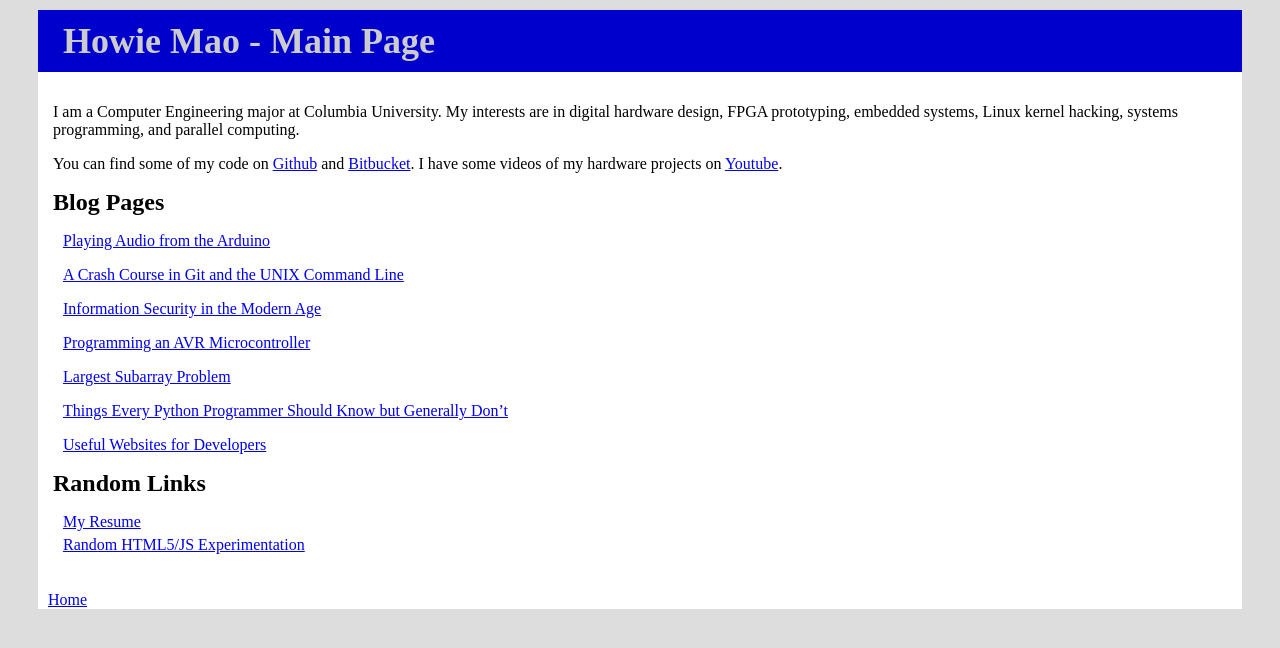
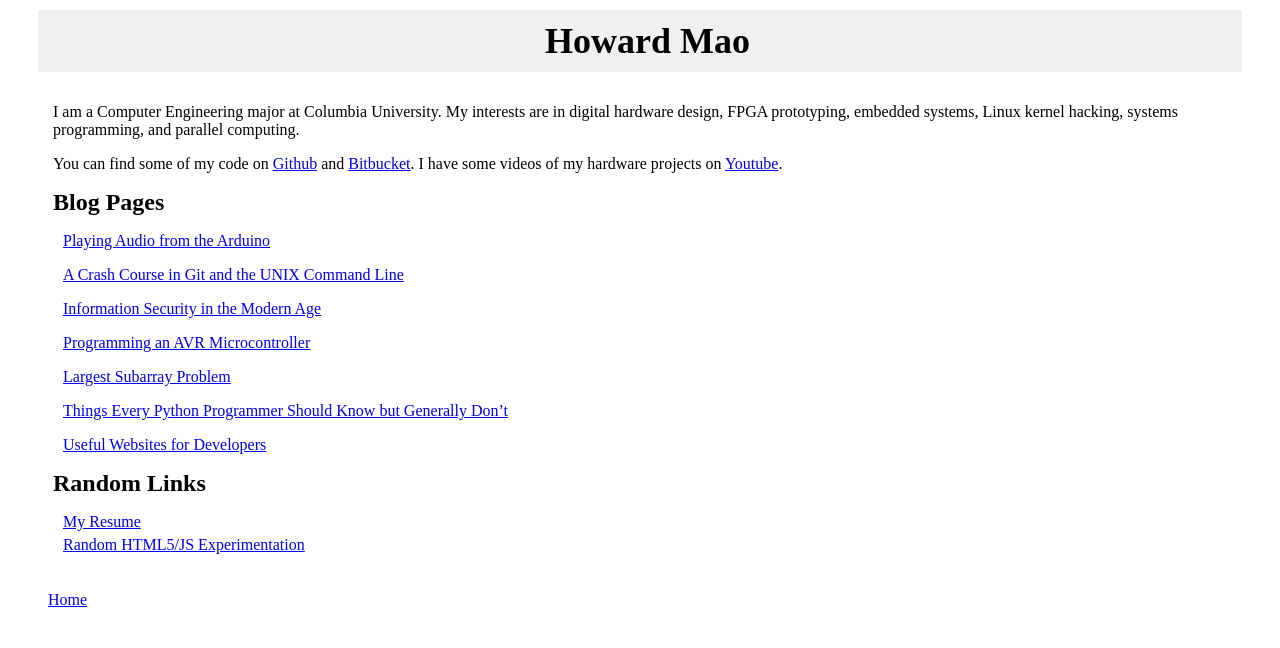
Before and after one commit to zhemao/zhemao.github.com, a Jekyll site: the page built from index.markdown, in a window 1280 px wide. Shown: the top 648 px of the page. Built offline with Jekyll 4.4.1, drawn with Linux system fonts in a browser that asks for light colours.

Commit message:
switch to a simpler style

```diff
--- a/_layouts/default.html
+++ b/_layouts/default.html
@@ -13,7 +13,7 @@
 <div id="container">
 
 <div id="header">
-<h1>Howie Mao - {{page.title}}</h1>
+<h1>Howard Mao</h1>
 </div> <!--header-->
 
 <div id="main">
--- a/_layouts/post.html
+++ b/_layouts/post.html
@@ -13,7 +13,7 @@
 <div id="container">
 
 <div id="header">
-<h1>Howie Mao - {{page.title}}</h1>
+<h1>{{page.title}}</h1>
 </div> <!--header-->
 
 <div id="main">
--- a/css/main.css
+++ b/css/main.css
@@ -27,11 +27,11 @@ li ul {
 }
 
 #header{
-  background-color:#00c;
+  background-color:#f0f0f0;
   padding: 5px;
   padding-left: 20px;
   margin: 0px;
-  color: #ccc;
+  text-align: center;
 }
 
 #footer, footer{
@@ -47,7 +47,3 @@ img {
   height: 100%;
   background-color: #fff;
 }
-
-body{
-  background-color: #ddd;
-}
```
